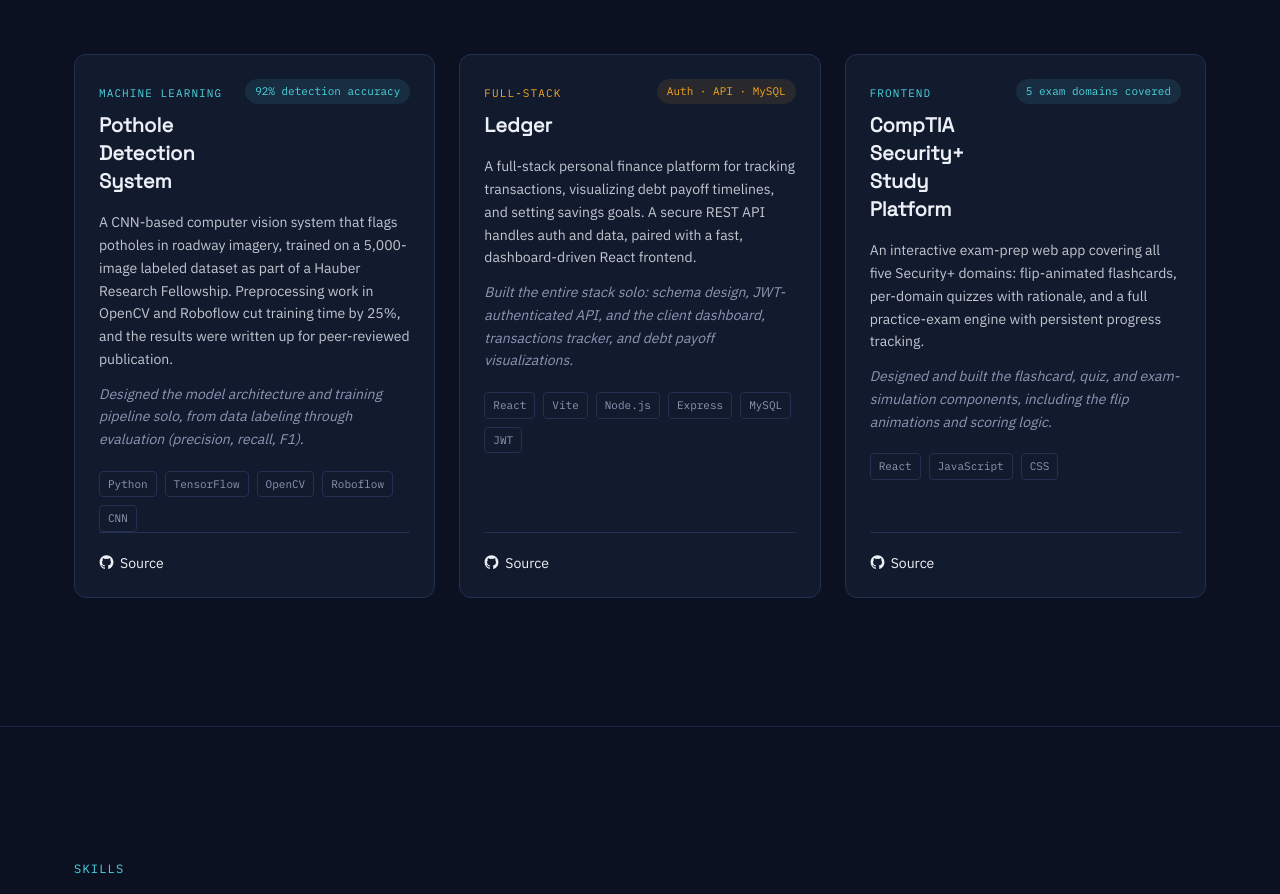
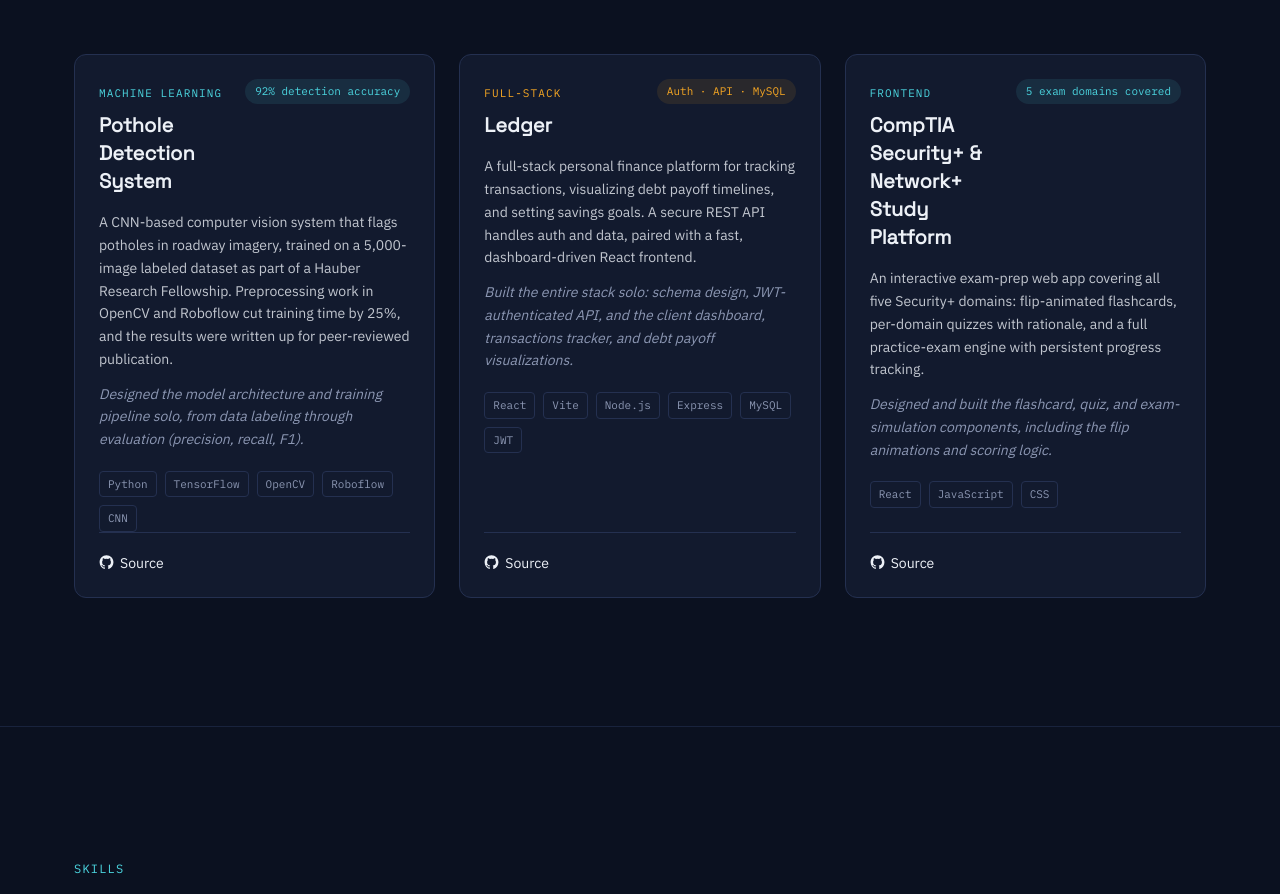
Before and after one commit to DeReals/Portfolio, a React (Vite) app: page / in a window 1280 px wide. Shown: the part 3074-3968 px from the top of the page. Built offline with nearby package versions, Linux system fonts and the light colour scheme.

Commit message:
fixed minor changes
Fixed some linked issue, and format issue

```diff
--- a/index.html
+++ b/index.html
@@ -5,7 +5,7 @@
     <link rel="icon" type="image/svg+xml" href="/favicon.svg" />
     <meta name="viewport" content="width=device-width, initial-scale=1.0" />
     <meta name="theme-color" content="#0B1120" />
-    <title>David Ogunbanjo — Software Engineer</title>
+    <title>David Ogunbanjo-Software Engineer</title>
     <meta
       name="description"
       content="David Ogunbanjo — Computer Science student at Loyola University Maryland building at the intersection of software engineering, machine learning, and systems security."
--- a/src/data/content.js
+++ b/src/data/content.js
@@ -138,7 +138,7 @@
     live: "",
   },
   {
-    title: "CompTIA Security+ Study Platform",
+    title: "CompTIA Security+ & Network+ Study Platform",
     tag: "Frontend",
     accent: "signal",
     description:
@@ -147,7 +147,7 @@
       "Designed and built the flashcard, quiz, and exam-simulation components, including the flip animations and scoring logic.",
     stack: ["React", "JavaScript", "CSS"],
     metric: "5 exam domains covered",
-    github: "https://github.com/davidogunbanjo/security-plus-study",
+    github: "https://github.com/DeReals/network-study-app",
     live: "",
   },
 ];
```
